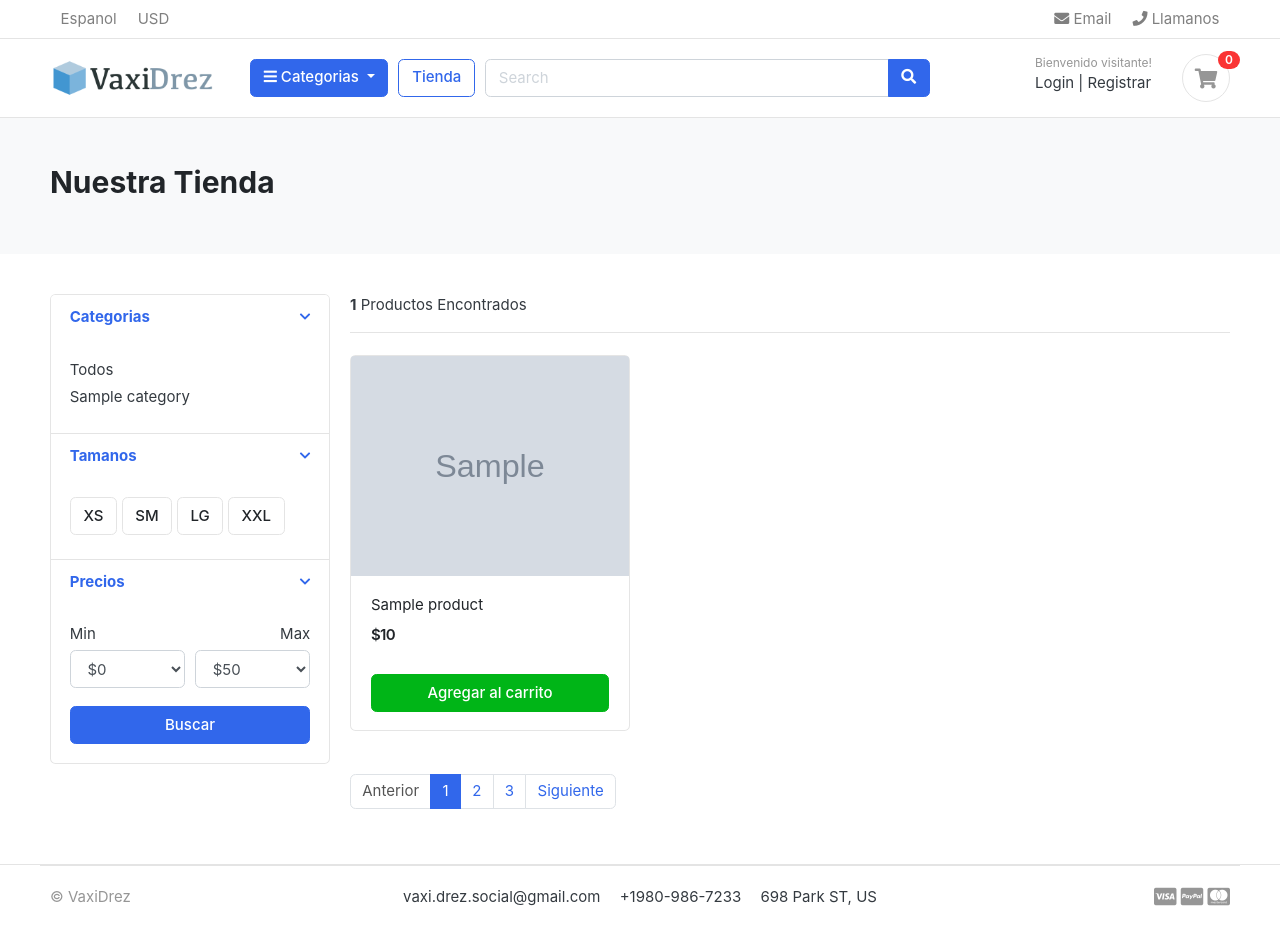
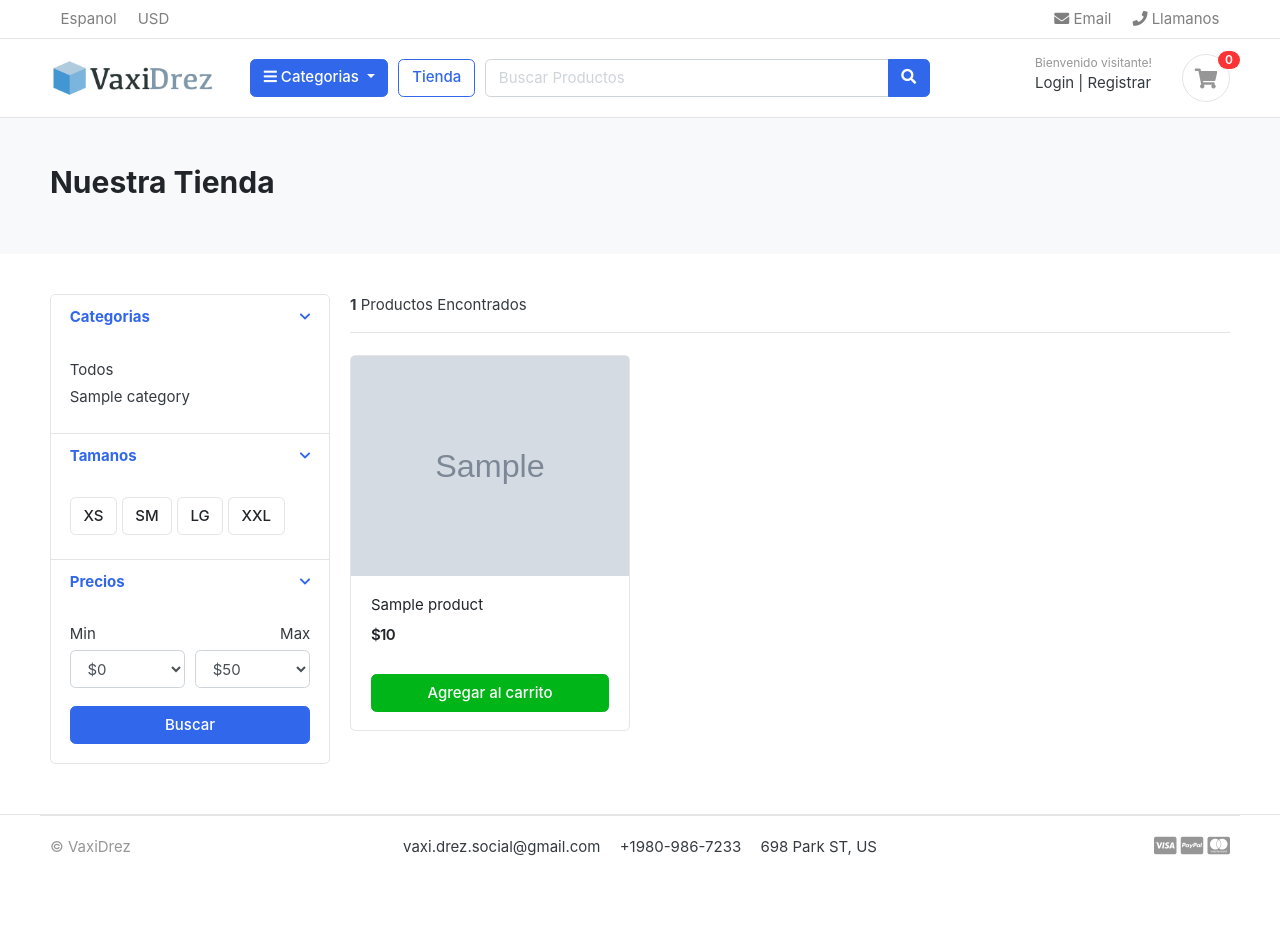
Before and after one commit to Faliendre/ecommerce-django, a Django app: page /store/ in a window 1280 px wide. After the commit the page ends 856 px from the top, so only its background shows below. Run offline with Django 4.2, Linux system fonts and the light colour scheme; tables that the repository leaves empty hold one stand-in row (values such as "Sample post"); grey boxes marked "Sample" are stand-in pictures; some web fonts are replaced.

Commit message:
Terminado la seccion 25

```diff
--- a/store/urls.py
+++ b/store/urls.py
@@ -3,6 +3,7 @@ from . import views
 
 urlpatterns = [
     path('', views.store, name="store"),
-    path('<slug:category_slug>/', views.store, name='products_by_category'),
-    path('<slug:category_slug>/<slug:product_slug>/', views.product_detail, name='product_detail'),
+    path('category/<slug:category_slug>/', views.store, name='products_by_category'),
+    path('category/<slug:category_slug>/<slug:product_slug>/', views.product_detail, name='product_detail'),
+    path('search/', views.search, name='search'),
 ]
--- a/store/views.py
+++ b/store/views.py
@@ -3,6 +3,8 @@ from .models import Product
 from category.models import Category
 from carts.models import CartItem
 from carts.views import _cart_id
+from django.core.paginator import EmptyPage, PageNotAnInteger, Paginator
+from django.db.models import Q
 # Create your views here.
 def store(request, category_slug=None):
     categories = None
@@ -10,16 +12,22 @@ def store(request, category_slug=None):
 
     if category_slug != None:
         categories = get_object_or_404(Category, slug=category_slug)
-        products = Product.objects.filter(category=categories, is_available=True)
+        products = Product.objects.filter(category=categories, is_available=True).order_by('id')
+        paginator = Paginator(products, 5)
+        page = request.GET.get('page')
+        paged_products = paginator.get_page(page)
         product_count = products.count()
     else:
-        products = Product.objects.all().filter(is_available=True)
+        products = Product.objects.all().filter(is_available=True).order_by('id')
+        paginator = Paginator(products, 5)
+        page = request.GET.get('page')
+        paged_products = paginator.get_page(page)
         product_count = products.count()
 
 
     context = {
-        'products': products,
-        'product_count': product_count
+        'products': paged_products,
+        'product_count': product_count,
     }
 
     return render(request, 'store/store.html', context)
@@ -38,3 +46,16 @@ def product_detail(request, category_slug, product_slug):
     }
 
     return render(request, 'store/product_detail.html', context)
+
+def search(request):
+    if 'keyword' in request.GET:
+        keyword = request.GET['keyword']
+        if keyword:
+            products = Product.objects.order_by('-create_date').filter(Q(description__icontains=keyword) | Q(product_name__icontains=keyword))
+            product_count = products.count()
+    context = {
+        'products': products,
+        'product_count': product_count,
+    }
+
+    return render(request, 'store/store.html', context)
--- a/templates/includes/navbar.html
+++ b/templates/includes/navbar.html
@@ -46,9 +46,9 @@
   </div> <!-- col.// -->
   <a href="{%url 'store'%}" class="btn btn-outline-primary">Tienda</a>
   <div class="col-lg  col-md-6 col-sm-12 col">
-    <form action="#" class="search">
+    <form action="{% url 'search' %}" class="search">
       <div class="input-group w-100">
-          <input type="text" class="form-control" style="width:60%;" placeholder="Search">
+          <input type="text" class="form-control" style="width:60%;" placeholder="Buscar Productos" name="keyword">
 
           <div class="input-group-append">
             <button class="btn btn-primary" type="submit">
--- a/templates/store/store.html
+++ b/templates/store/store.html
@@ -126,6 +126,7 @@
 
         <div class="row">
 
+          {% if products %}
           {% for product in products %}
           <div class="col-md-4">
             <figure class="card card-product-grid">
@@ -146,18 +147,46 @@
             </figure>
           </div> <!-- col.// -->
           {% endfor %}
+          {% else %}
+            <div class="">
+              <h2>No se encontraron resultados. Intente despues.</h2>
+            </div>
+
+          {% endif %}
 
         </div> <!-- row end.// -->
 
 
         <nav class="mt-4" aria-label="Page navigation sample">
+
+          {% if products.has_other_pages %}
           <ul class="pagination">
+
+            {% if products.has_previous %}
+            <li class="page-item"><a class="page-link" href="?page={{products.previous_page_number}}">Anterior</a></li>
+            {% else %}
             <li class="page-item disabled"><a class="page-link" href="#">Anterior</a></li>
-            <li class="page-item active"><a class="page-link" href="#">1</a></li>
-            <li class="page-item"><a class="page-link" href="#">2</a></li>
-            <li class="page-item"><a class="page-link" href="#">3</a></li>
-            <li class="page-item"><a class="page-link" href="#">Siguiente</a></li>
+            {% endif %}
+
+            {% for i in products.paginator.page_range %}
+
+              {% if products.number == i %}
+                <li class="page-item active"><a class="page-link" href="#">{{i}}</a></li>
+              {% else %}
+                <li class="page-item"><a class="page-link" href="?page={{i}}">{{i}}</a></li>
+              {% endif %}
+
+            {% endfor %}
+
+
+            {% if products.has_next %}
+              <li class="page-item"><a class="page-link" href="?page={{products.next_page_number}}">Siguiente</a></li>
+            {% else %}
+              <li class="page-item disabled"><a class="page-link" href="#">Siguiente</a></li>
+            {% endif %}
           </ul>
+          {% endif %}
+
         </nav>
 
       </main> <!-- col.// -->
```
